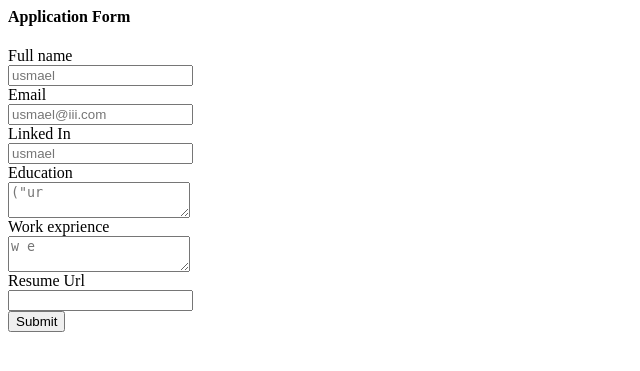
After one commit to smizer09/ismi-website, a Flask app: template templates/application_form.html in a window 1280 px wide. The commit adds this page. Shown: the top 371 px of the page, without its empty margins (0-640 px from the left). Run offline with Flask 3, Linux system fonts and the light colour scheme; the template is opened without the code that fills it, so the values that code supplies are empty.

Commit message:
stord app in database

```diff
--- a/app.py
+++ b/app.py
@@ -1,18 +1,26 @@
-from flask import Flask, render_template, jsonify
-from database import load_jobs_DB, load_job_DB
+from flask import Flask, render_template, jsonify, request
+from database import load_jobs_DB, load_job_DB, add_app_DB
 app = Flask(__name__)
 
 @app.route("/")
 def hello_world():
-    jobs = load_jobs_DB()
-    return render_template('home.html' , jobs = jobs)
+    applications = load_jobs_DB()
+    return render_template('home.html' , applications = applications)
 
 @app.route("/job/<id>")
 def show_jobs(id):
-    job = load_job_DB(id)
+    jobs = load_job_DB(id)
 
-    return render_template('jobpage.html' , job = job)
+    return render_template('jobpage.html' , jobs=jobs)
 
+
+@app.route("/job/<id>/apply", methods=['post'])
+def apply_to_jobs(id):
+  data = request.form
+  job = load_job_DB(id)
+  add_app_DB(id, data)
+
+  return render_template('application_sub.html', applications=data )
 
 @app.route("/api/jobs")
 def list_jobs():
--- a/database.py
+++ b/database.py
@@ -32,7 +32,8 @@ def load_job_DB(id):
       job.append(dict(a))
   return job
 
+def add_app_DB(job_id , data ):
+  with engine.connect() as conn:
 
 
-
-my_secret = os.environ['DB_CONNECTION_STRING']
+    conn.execute(text("INSERT INTO applications(job_id, full_name, email, linkedin_url, education, work_experience, resume_url)  Values ('{}', '{}','{}','{}', '{}' , '{}' , '{}')" .format(job_id , data['full_name'], data['email'], data['linkedin_url'], data['education'], data['work_experience'], data['resume_url']) ))
--- /dev/null
+++ b/templates/application_form.html
@@ -0,0 +1,32 @@
+<h4>Application Form</h4>
+
+<form action="/job/{{job['id']}}/apply" method="post">
+  <div>
+  <label>Full name</label></br>
+  <input type="text" name="full_name" placeholder="usmael">
+  </div>
+
+  <div>
+  <label>Email</label></br>
+  <input type="text" name="email" placeholder="usmael@iii.com">
+  </div>
+
+  <div>
+  <label>Linked In</label></br>
+  <input type="text" name="linkedin_url" placeholder="usmael">
+  </div>
+
+  <div>
+    <label>Education</label></br>
+    <textarea name="education" placeholder=("ur edu") ></textarea>
+  </div>
+  <div>
+    <label>Work exprience</label></br>
+    <textarea name="work_experience" placeholder="w e" ></textarea>
+  </div>
+  <div>
+    <label>Resume Url</label></br>
+    <input type="text" name="resume_url">
+  </div>
+  <input type="submit">
+</form>
--- a/templates/home.html
+++ b/templates/home.html
@@ -26,9 +26,8 @@
     </div>
     <h2 class="text-center mt-2 mb-4">Open positions </h2>
     <div>
-      {% for job in jobs %}
-      {%include 'jobitem.html'%}
-      {% endfor %}
+
+    {% include'jobitem.html'%}
     </div>
     <div class="text-center">
     <button class="btn btn-primary">Contact Us</button>
--- a/templates/jobpage.html
+++ b/templates/jobpage.html
@@ -2,7 +2,7 @@
 <html>
   <head>
 
-  {%for job in job%}
+  {%for job in jobs%}
     <title>{{job.title}} -Ismael Web</title>
 
    {% include'bootstrap.html' %}
@@ -28,6 +28,7 @@
       <p>{{job.requirements}}</p>
       <h3>Salary</h3>
       <p>{{job.currency}}{{job.salary}}</p>
+      {% include'application_form.html'%}
       </div>
 
 
```
Also changed, not shown: templates/application_sub.html (added, +41 -0 lines), templates/jobitem.html (+6 -3 lines).
